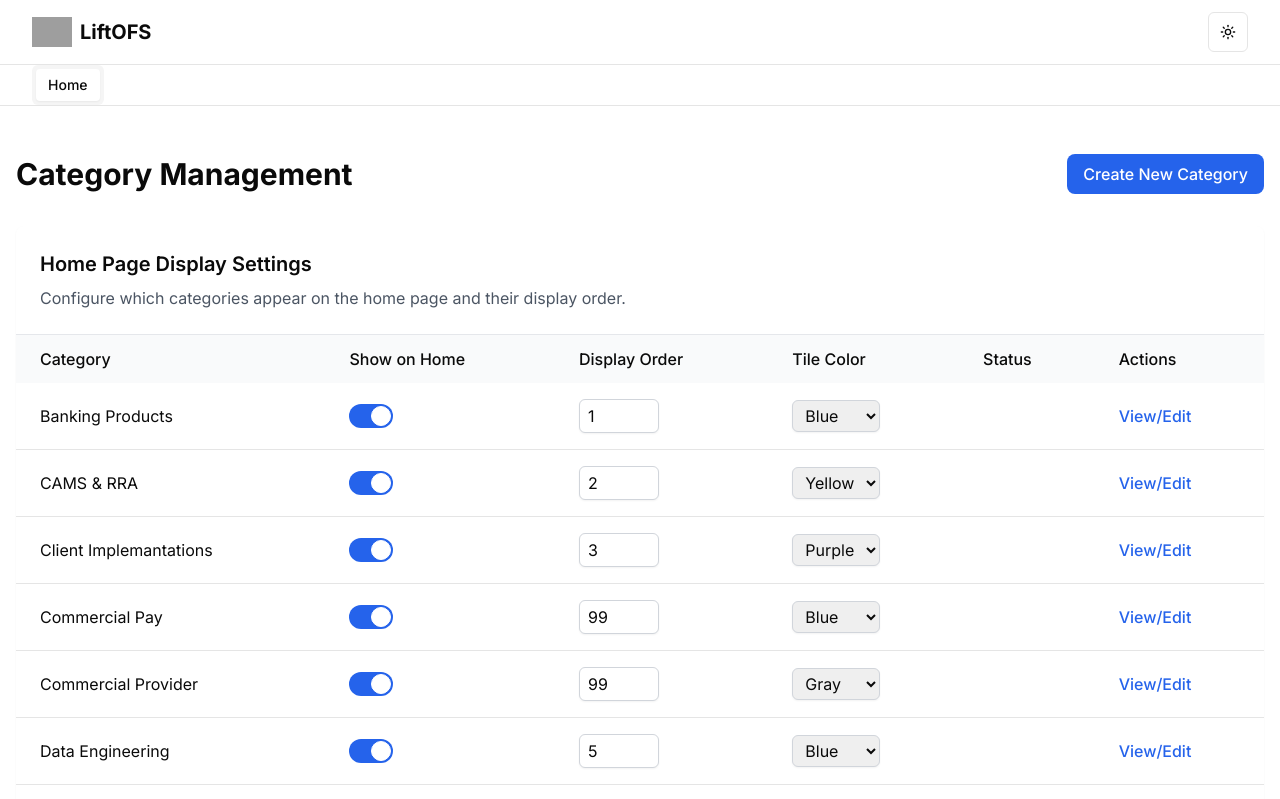
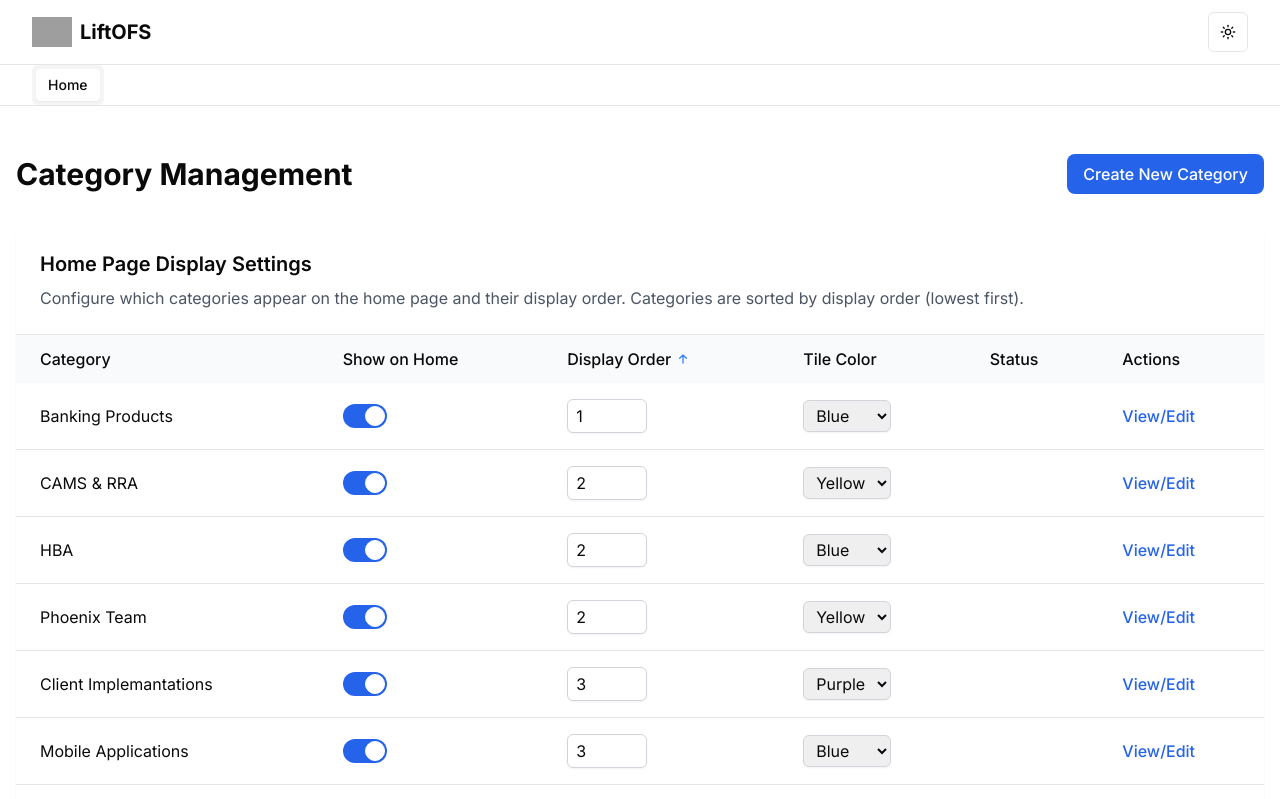
Before and after one commit to narendraes/microfe-takeofs, a Next.js app: page /admin/categories in a window 1280 px wide. Shown: the top 799 px of the page. Built offline with nearby package versions, Linux system fonts and the light colour scheme; grey boxes are pictures that could not be loaded.

Commit message:
feat(admin): sort categories by display order in admin panel

```diff
--- a/app/admin/categories/page.tsx
+++ b/app/admin/categories/page.tsx
@@ -256,7 +256,7 @@ export default function CategoryAdminPage() {
         <div className="p-6 border-b border-gray-200 dark:border-gray-700">
           <h2 className="text-xl font-semibold dark:text-gray-200">Home Page Display Settings</h2>
           <p className="mt-2 text-gray-600 dark:text-gray-400">
-            Configure which categories appear on the home page and their display order.
+            Configure which categories appear on the home page and their display order. Categories are sorted by display order (lowest first).
           </p>
         </div>
 
@@ -266,16 +266,32 @@ export default function CategoryAdminPage() {
               <tr>
                 <th className="py-3 px-6 font-medium">Category</th>
                 <th className="py-3 px-6 font-medium">Show on Home</th>
-                <th className="py-3 px-6 font-medium">Display Order</th>
+                <th className="py-3 px-6 font-medium">
+                  <div className="flex items-center">
+                    Display Order
+                    <svg xmlns="http://www.w3.org/2000/svg" className="h-4 w-4 ml-1 text-blue-500" fill="none" viewBox="0 0 24 24" stroke="currentColor">
+                      <path strokeLinecap="round" strokeLinejoin="round" strokeWidth={2} d="M7 11l5-5m0 0l5 5m-5-5v12" />
+                    </svg>
+                  </div>
+                </th>
                 <th className="py-3 px-6 font-medium">Tile Color</th>
                 <th className="py-3 px-6 font-medium">Status</th>
                 <th className="py-3 px-6 font-medium">Actions</th>
               </tr>
             </thead>
             <tbody>
-              {categories.map((categoryId) => (
-                <CategoryRow key={categoryId} categoryId={categoryId} />
-              ))}
+              {categories
+                .sort((a, b) => {
+                  // Get display order for both categories
+                  const orderA = categoryDetails[a]?.displaySettings?.displayOrder || 999;
+                  const orderB = categoryDetails[b]?.displaySettings?.displayOrder || 999;
+
+                  // Sort by display order (ascending)
+                  return orderA - orderB;
+                })
+                .map((categoryId) => (
+                  <CategoryRow key={categoryId} categoryId={categoryId} />
+                ))}
             </tbody>
           </table>
         </div>
```
